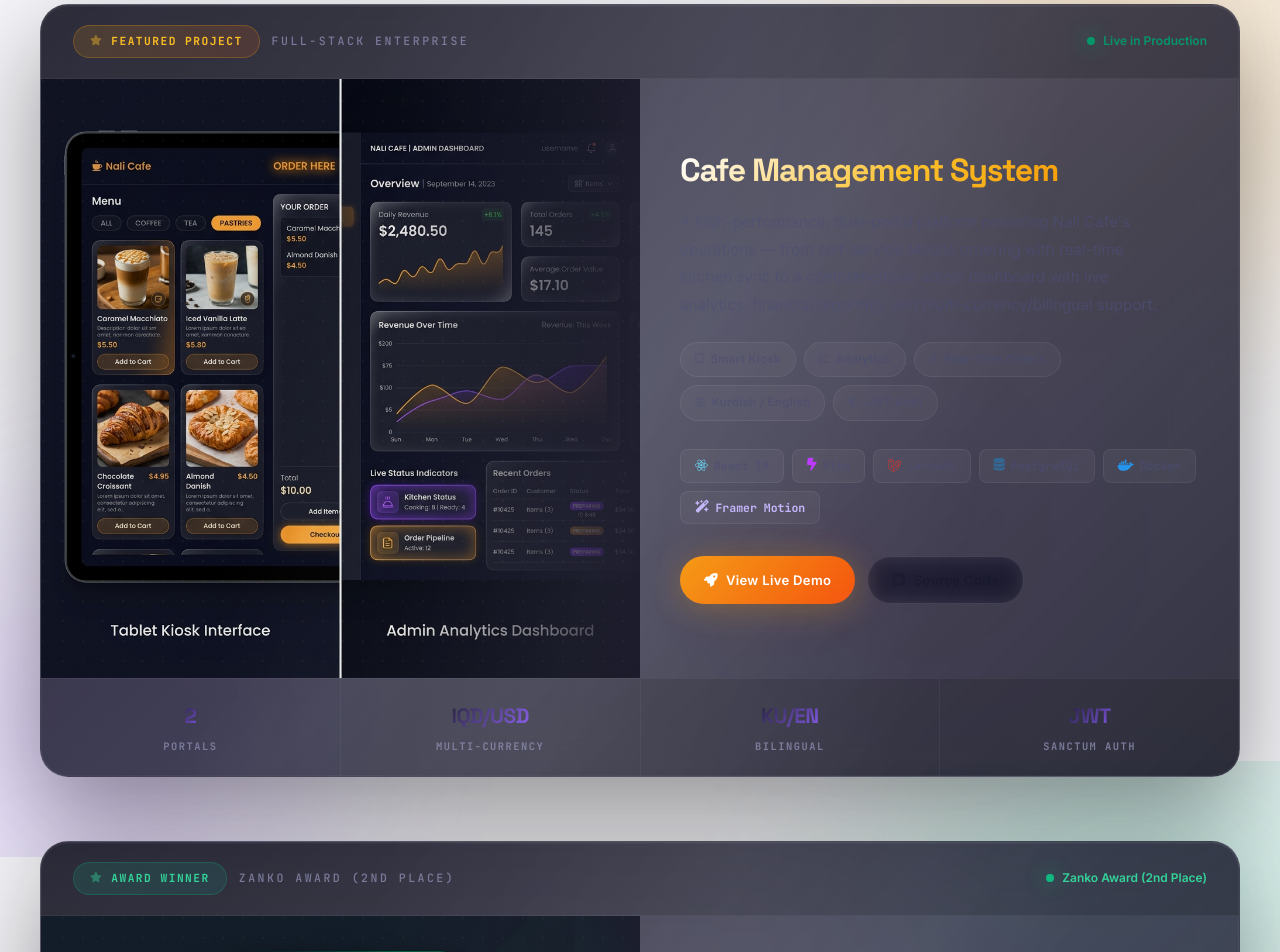
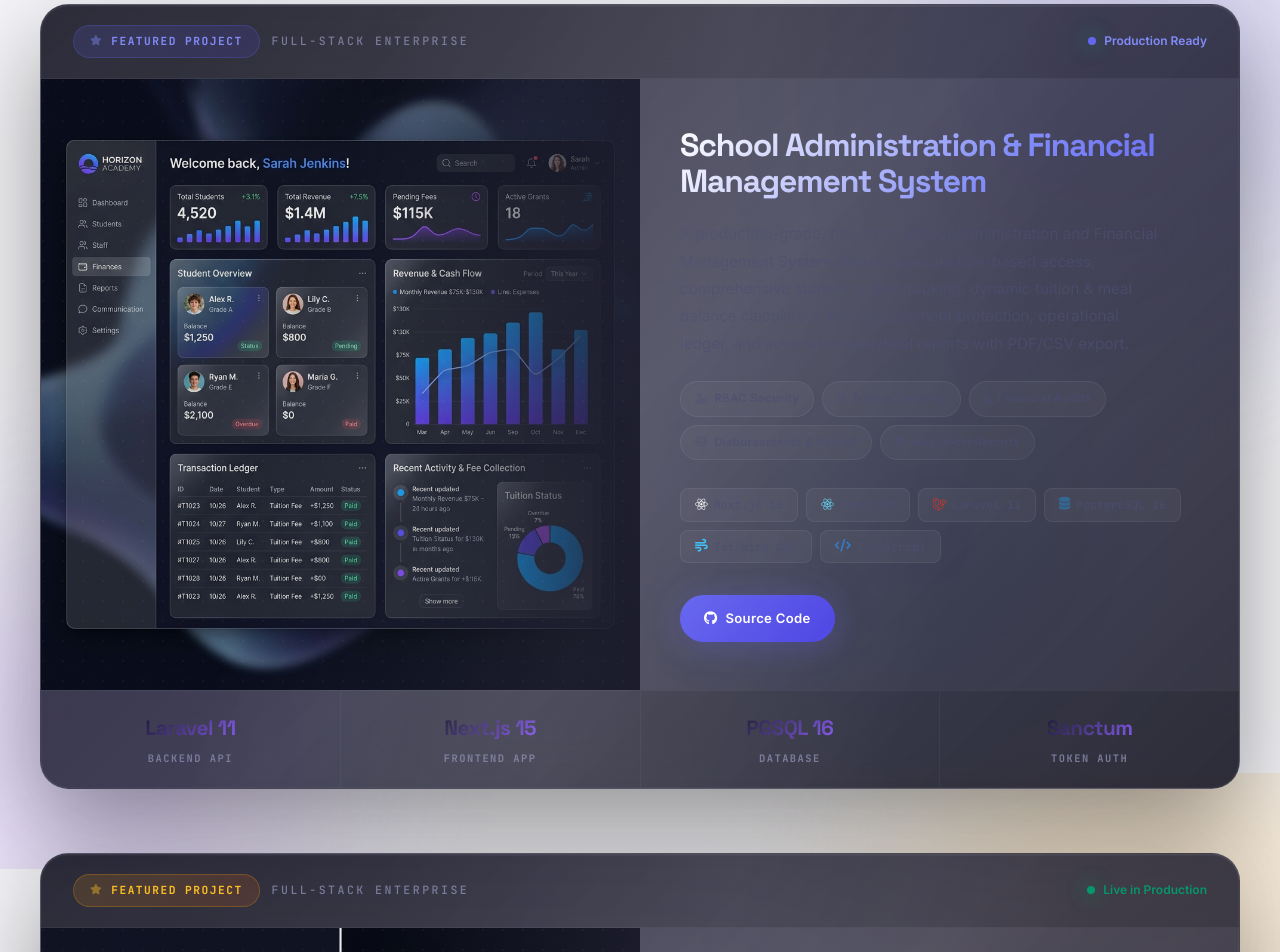
Before and after one commit to randzana/My-Portfolio, a React (Vite) app: page / in a window 1280 px wide. Shown: the part 8180-9132 px from the top of the page. Built offline with nearby package versions, Linux system fonts and the light colour scheme.

Commit message:
Add School Administration & Financial Management System featured project

```diff
--- a/src/components/FeaturedProject.css
+++ b/src/components/FeaturedProject.css
@@ -77,6 +77,26 @@
     left: 60%;
     animation-delay: -2s;
 }
+
+/* — Indigo theme orbs (School Administration & Financial Management System) — */
+.fp-ambient-orb--indigo {
+    width: 500px;
+    height: 500px;
+    background: #4338ca;
+    top: -100px;
+    right: -50px;
+    animation-delay: 0s;
+}
+
+.fp-ambient-orb--sky {
+    width: 300px;
+    height: 300px;
+    background: #0284c7;
+    top: 50%;
+    left: 60%;
+    animation-delay: -2s;
+}
+
 
 @keyframes fpOrbFloat {
     0% { transform: translate(0, 0) scale(1); }
@@ -348,6 +368,10 @@
 .fp-feature--gamify { --pill-accent: #f59e0b; }
 .fp-feature--ndvi { --pill-accent: #22c55e; }
 .fp-feature--video { --pill-accent: #8b5cf6; }
+.fp-feature--tuition { --pill-accent: #6366f1; }
+.fp-feature--reports { --pill-accent: #3b82f6; }
+.fp-feature--receipt { --pill-accent: #f43f5e; }
+.fp-feature--ledger { --pill-accent: #0ea5e9; }
 
 .fp-feature--qr:hover { border-color: rgba(245, 158, 11, 0.3); background: rgba(245, 158, 11, 0.08); color: #fbbf24; }
 .fp-feature--selfservice:hover { border-color: rgba(34, 197, 94, 0.3); background: rgba(34, 197, 94, 0.08); color: #4ade80; }
@@ -361,6 +385,10 @@
 .fp-feature--gamify:hover { border-color: rgba(245, 158, 11, 0.3); background: rgba(245, 158, 11, 0.08); color: #fbbf24; }
 .fp-feature--ndvi:hover { border-color: rgba(34, 197, 94, 0.3); background: rgba(34, 197, 94, 0.08); color: #4ade80; }
 .fp-feature--video:hover { border-color: rgba(139, 92, 246, 0.3); background: rgba(139, 92, 246, 0.08); color: #a78bfa; }
+.fp-feature--tuition:hover { border-color: rgba(99, 102, 241, 0.3); background: rgba(99, 102, 241, 0.08); color: #818cf8; }
+.fp-feature--reports:hover { border-color: rgba(59, 130, 246, 0.3); background: rgba(59, 130, 246, 0.08); color: #60a5fa; }
+.fp-feature--receipt:hover { border-color: rgba(244, 63, 94, 0.3); background: rgba(244, 63, 94, 0.08); color: #fb7185; }
+.fp-feature--ledger:hover { border-color: rgba(14, 165, 233, 0.3); background: rgba(14, 165, 233, 0.08); color: #38bdf8; }
 
 /* ---- Tech Stack Floating Grid ---- */
 .fp-tech-stack {
@@ -408,6 +436,10 @@
 .fp-tech--pillow i { color: #22d3ee; }
 .fp-tech--osm i { color: #7EB540; }
 .fp-tech--jwt i { color: #f59e0b; }
+.fp-tech--next i { color: #ffffff; }
+.fp-tech--tailwind i { color: #38bdf8; }
+.fp-tech--typescript i { color: #3178c6; }
+
 
 /* ---- Action Buttons ---- */
 .fp-actions {
@@ -631,6 +663,64 @@
     color: #34d399;
 }
 
+/* ===== INDIGO THEME (School Administration & Financial Management) ===== */
+.fp-theme--indigo .fp-ribbon-badge {
+    background: linear-gradient(135deg, rgba(99, 102, 241, 0.15), rgba(79, 70, 229, 0.15));
+    border: 1px solid rgba(99, 102, 241, 0.25);
+    color: #818cf8;
+}
+
+.fp-theme--indigo .fp-card:hover {
+    box-shadow:
+        0 50px 120px rgba(0, 0, 0, 0.5),
+        0 0 80px rgba(99, 102, 241, 0.06),
+        0 0 0 1px rgba(255, 255, 255, 0.06) inset,
+        0 2px 0 rgba(255, 255, 255, 0.06) inset;
+}
+
+.fp-theme--indigo .fp-title {
+    background: linear-gradient(135deg, #ffffff 0%, #818cf8 60%, #6366f1 100%);
+    -webkit-background-clip: text;
+    -webkit-text-fill-color: transparent;
+    background-clip: text;
+}
+
+.fp-theme--indigo .fp-feature:hover {
+    border-color: rgba(99, 102, 241, 0.3);
+    background: rgba(99, 102, 241, 0.06);
+    color: #818cf8;
+}
+
+.fp-theme--indigo .fp-action--primary {
+    background: linear-gradient(135deg, #6366f1, #4f46e5, #3b82f6);
+    background-size: 200% 200%;
+    box-shadow: 0 4px 30px rgba(99, 102, 241, 0.25), 0 0 60px rgba(79, 70, 229, 0.1);
+}
+
+.fp-theme--indigo .fp-action--primary:hover {
+    box-shadow: 0 8px 40px rgba(99, 102, 241, 0.35), 0 0 80px rgba(79, 70, 229, 0.15);
+}
+
+.fp-theme--indigo .fp-action--secondary:hover {
+    border-color: rgba(99, 102, 241, 0.3);
+    background: rgba(99, 102, 241, 0.06);
+    box-shadow: 0 4px 25px rgba(99, 102, 241, 0.12);
+}
+
+.fp-theme--indigo .fp-status-dot {
+    background: #6366f1;
+    box-shadow: 0 0 12px #6366f1;
+}
+
+.fp-theme--indigo .fp-ribbon-status {
+    color: #818cf8;
+}
+
+.fp-theme--indigo .fp-stat-value i {
+    color: #818cf8;
+}
+
+
 /* ===== RESPONSIVE ===== */
 @media (max-width: 900px) {
     .fp-ambient {
--- a/src/components/FeaturedProject.jsx
+++ b/src/components/FeaturedProject.jsx
@@ -2,6 +2,41 @@ import { motion } from 'framer-motion';
 import './FeaturedProject.css';
 
 const featuredProjects = [
+    {
+        id: 'school-management',
+        theme: 'indigo',
+        ribbonBadge: 'Featured Project',
+        ribbonSubtitle: 'Full-Stack Enterprise',
+        status: 'Production Ready',
+        image: '/school-preview.png',
+        imageAlt: 'School Administration & Financial Management System — Dashboard Preview',
+        title: 'School Administration & Financial Management System',
+        desc: 'A production-grade, full-stack School Administration and Financial Management System featuring secure role-based access, comprehensive student profile tracking, dynamic tuition & meal balance calculators with overpayment protection, operational ledger, and automated analytical reports with PDF/CSV export.',
+        features: [
+            { icon: 'fa-solid fa-user-shield', label: 'RBAC Security', cls: 'fp-feature--security' },
+            { icon: 'fa-solid fa-calculator', label: 'Tuition Tracking', cls: 'fp-feature--tuition' },
+            { icon: 'fa-solid fa-file-invoice-dollar', label: 'Financial Audits', cls: 'fp-feature--analytics' },
+            { icon: 'fa-solid fa-scale-balanced', label: 'Disbursements & Payroll', cls: 'fp-feature--ledger' },
+            { icon: 'fa-solid fa-chart-pie', label: 'Analytical Reports', cls: 'fp-feature--reports' },
+        ],
+        techStack: [
+            { icon: 'fa-brands fa-react', label: 'Next.js 15', cls: 'fp-tech--next' },
+            { icon: 'fa-brands fa-react', label: 'React 19', cls: 'fp-tech--react' },
+            { icon: 'fa-brands fa-laravel', label: 'Laravel 11', cls: 'fp-tech--laravel' },
+            { icon: 'fa-solid fa-database', label: 'PostgreSQL 16', cls: 'fp-tech--postgres' },
+            { icon: 'fa-solid fa-wind', label: 'Tailwind CSS', cls: 'fp-tech--tailwind' },
+            { icon: 'fa-solid fa-code', label: 'TypeScript', cls: 'fp-tech--typescript' },
+        ],
+        actions: [
+            { href: 'https://github.com/randzana/schoolMangment.git', icon: 'fa-brands fa-github', label: 'Source Code', type: 'primary' },
+        ],
+        stats: [
+            { value: 'Laravel 11', label: 'Backend API' },
+            { value: 'Next.js 15', label: 'Frontend App' },
+            { value: 'PGSQL 16', label: 'Database' },
+            { value: 'Sanctum', label: 'Token Auth' },
+        ],
+    },
     {
         id: 'nali-cafe',
         theme: 'amber',
@@ -80,6 +115,7 @@ function FeaturedProjectCard({ project }) {
     const orbClasses = {
         amber: ['fp-ambient-orb--amber', 'fp-ambient-orb--violet', 'fp-ambient-orb--rose'],
         green: ['fp-ambient-orb--emerald', 'fp-ambient-orb--teal', 'fp-ambient-orb--lime'],
+        indigo: ['fp-ambient-orb--indigo', 'fp-ambient-orb--violet', 'fp-ambient-orb--sky'],
     };
 
     const orbs = orbClasses[project.theme] || orbClasses.amber;
```
Also changed, not shown: public/school-preview.png (added).
